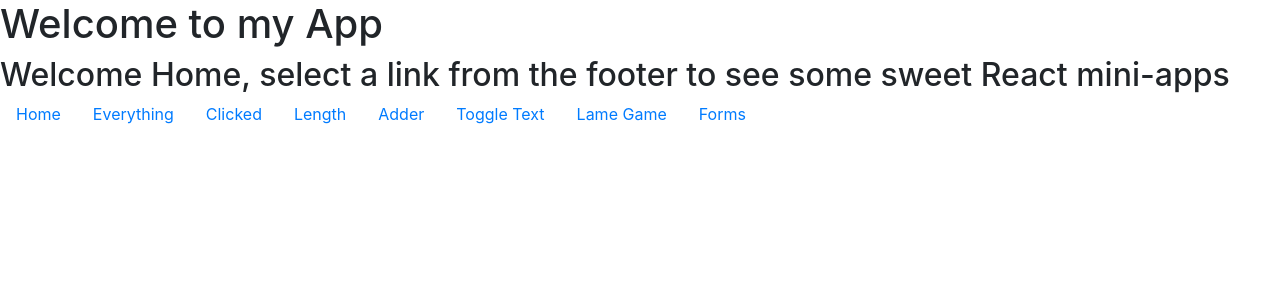
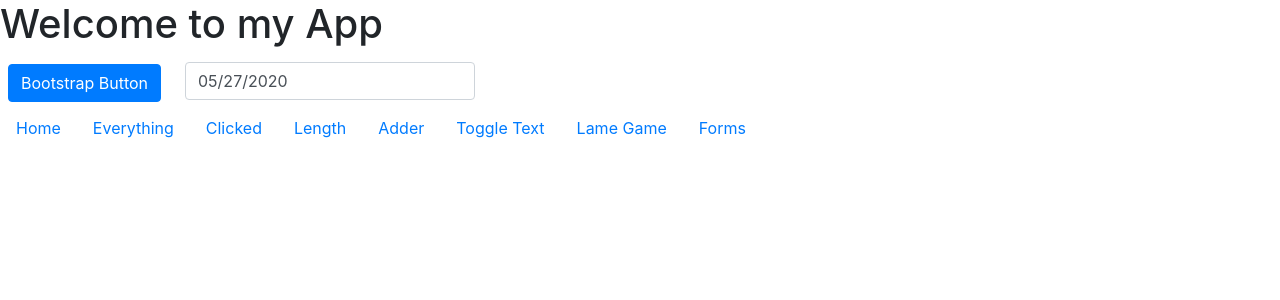
Before and after one commit to nosvalds/devMe-week9--react, a React (Create React App) app in the folder devme-react-exercises/: page / in a window 1280 px wide. Shown: the top 300 px of the page. Built offline with nearby package versions, Linux system fonts and the light colour scheme.

Commit message:
playing with prebuilt components during lecture

```diff
--- a/devme-react-exercises/package.json
+++ b/devme-react-exercises/package.json
@@ -8,6 +8,7 @@
     "@testing-library/user-event": "^7.2.1",
     "react": "^16.13.1",
     "react-bootstrap": "^1.0.1",
+    "react-datepicker": "^2.16.0",
     "react-dom": "^16.13.1",
     "react-router-dom": "^5.2.0",
     "react-scripts": "3.4.1"
--- a/devme-react-exercises/src/App.js
+++ b/devme-react-exercises/src/App.js
@@ -14,14 +14,13 @@ import FourOhFour from './components/FourOhFour';
 import Square from './components/Square';
 import StepCounter from './components/state/StepCounter';
 import Stuff from './components/Stuff';
+import Home from './prebuiltcomponents/Home';
 
 const App = () => (
     <Router>
         <Header>Welcome to my App</Header>
         <Switch>
-            <Route exact path="/">
-                <h2>Welcome Home, select a link from the footer to see some sweet React mini-apps</h2>
-            </Route>
+            <Route exact path="/" component={ Home }/>
             <Route exact path="/all-stuff" component={Stuff} />
             <Route exact path="/clicked" component={Clicked} />
             <Route exact path="/length" component={Length} />
--- /dev/null
+++ b/devme-react-exercises/src/prebuiltcomponents/Date.js
@@ -0,0 +1,32 @@
+import React, { Component } from "react";
+import DatePicker from "react-datepicker";
+import "react-datepicker/dist/react-datepicker.css"
+
+class CalendarPick extends Component {
+    constructor(props) {
+        super(props);
+
+        this.state = {
+            startDate: new Date()
+        }
+        this.handleChange = this.handleChange.bind(this);
+    }
+
+    handleChange(date) {
+        this.setState({
+            startDate: date
+        });
+    }
+
+    render() {
+        return (
+            <DatePicker
+                selected={this.state.startDate}
+                onChange={this.handleChange}
+                className="form-control"
+            />
+        );
+    }
+}
+
+export default CalendarPick;
--- /dev/null
+++ b/devme-react-exercises/src/prebuiltcomponents/Home.js
@@ -0,0 +1,12 @@
+import React from 'react';
+import Button from 'react-bootstrap/Button';
+import CalendarPick from './Date';
+
+const Home = () => (
+    <>
+    <Button>Bootstrap Button</Button>
+    <CalendarPick />
+    </>
+)
+
+export default Home;
```
Also changed, not shown: 1 other file (tests, documents, lock files or other folders).
